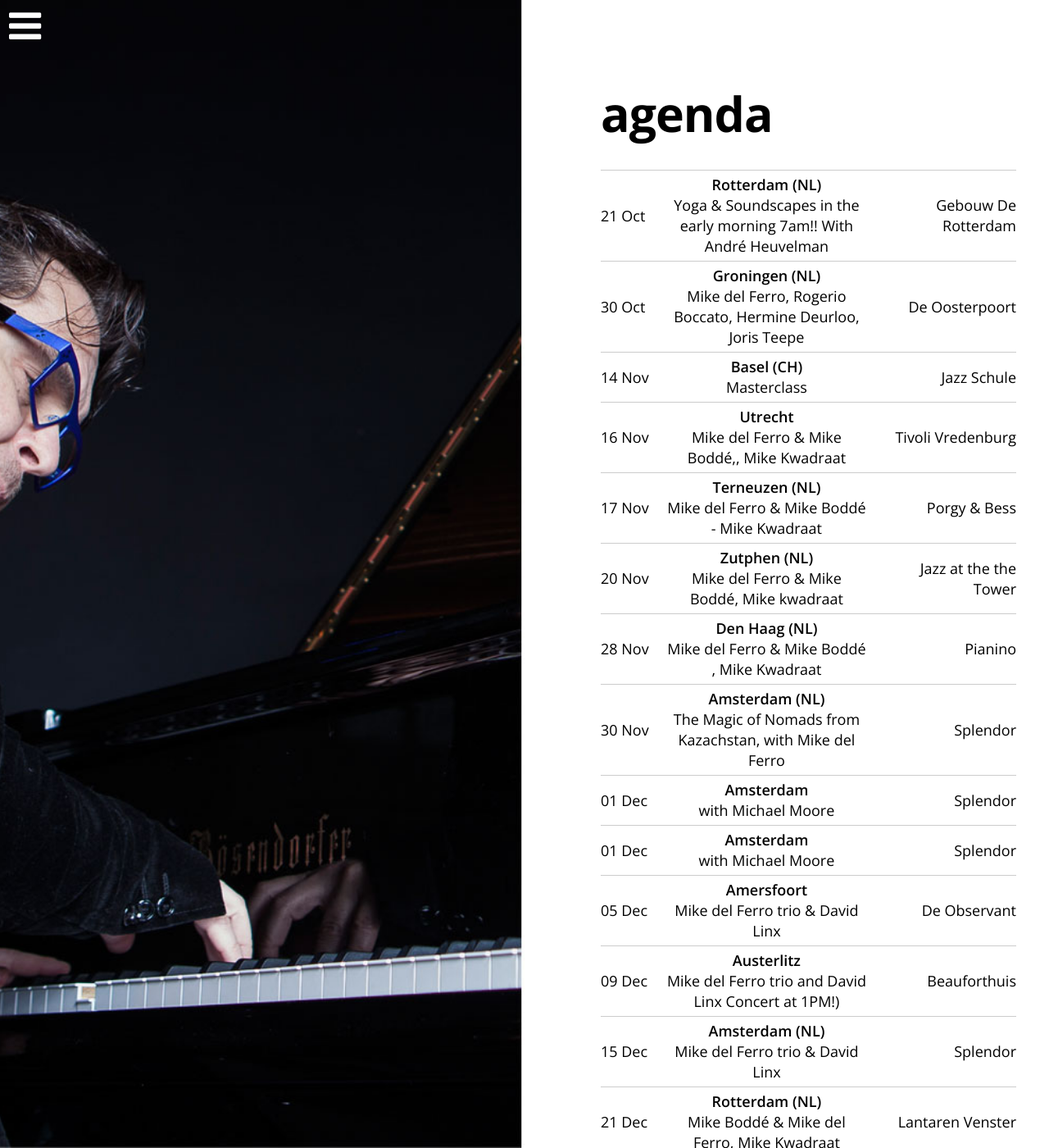
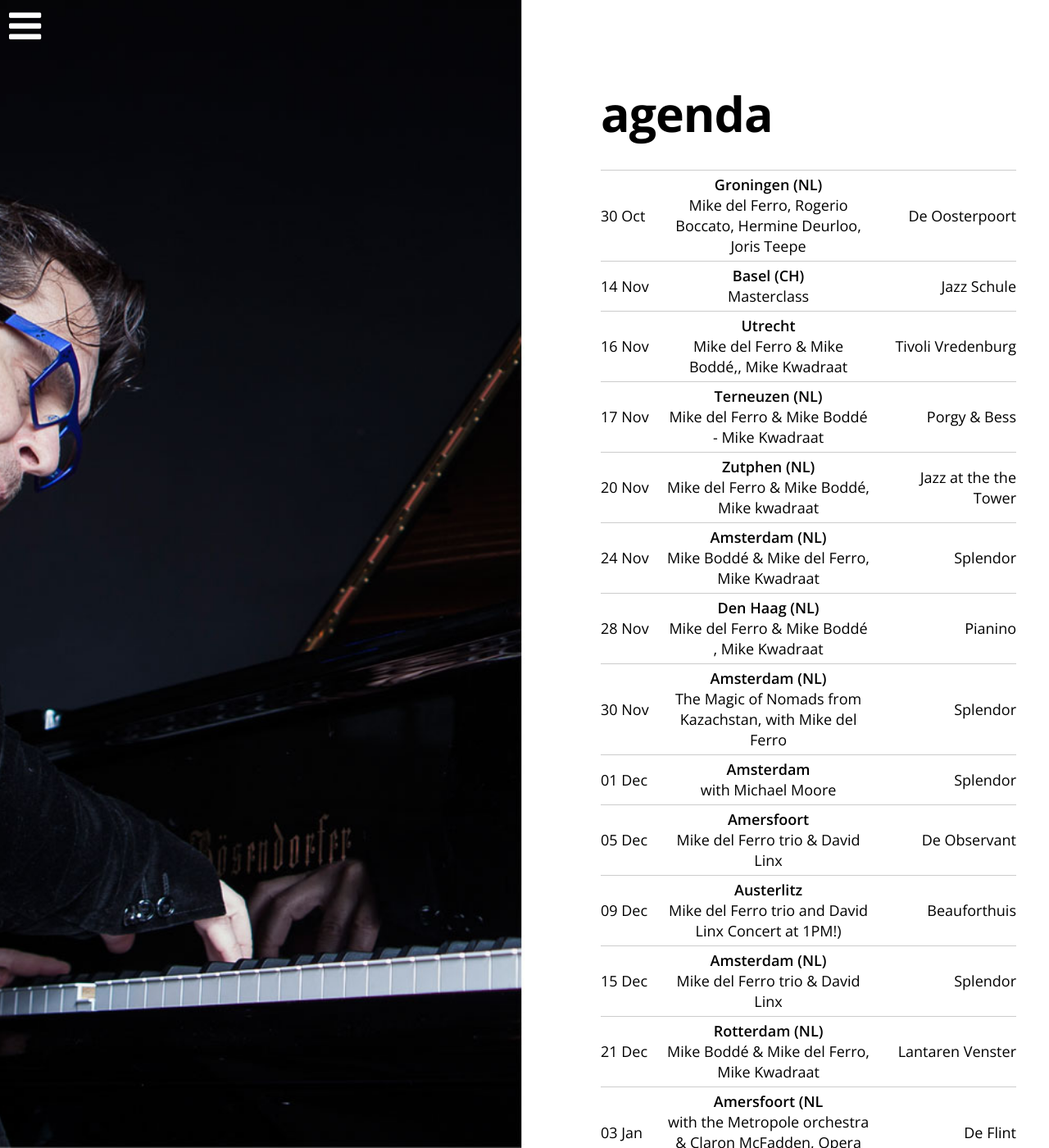
Before and after one commit to mikedelferro/website, a Jekyll site: the page built from agenda.html, in a window 1280 px wide and 1400 px high. Shown: the whole window at 82% size. Built offline with Jekyll 4.4.1, drawn with Linux system fonts in a browser that asks for light colours; nearby versions of some CDN libraries; some of the changed text lies outside the part shown.

Commit message:
Updated '_config.yml' via CloudCannon

```diff
--- a/_config.yml
+++ b/_config.yml
@@ -1,10 +1,9 @@
 gigs:
-  - title: Yoga & Soundscapes in the early morning 7am!! With André Heuvelman
-    date: 2018-10-21 07:00:00
-    location: Gebouw De Rotterdam
-    venue: Rotterdam (NL)
-    url: >-
-      http://www.rotterdamsphilharmonisch.nl/nl/concerten/andré-heuvelman-yoga-soundscapes
+  - title: 'Mike Boddé & Mike del Ferro, Mike Kwadraat'
+    date: 2018-11-24 20:30:00
+    location: Splendor
+    venue: Amsterdam (NL)
+    url: 'https://www.splendoramsterdam.com'
   - title: 'Tour Japan, May 2019, more details soon'
     date: 2019-05-12 20:00:00
     location:
@@ -95,8 +94,8 @@ gigs:
     location: Jazz at the the Tower
     venue: Zutphen (NL)
     url: 'https://www.facebook.com/jazzatthetower/'
-  - title: with Michael Moore
-    date: 2018-12-01 20:00:00
+  - title: solo recital in Amsterdam
+    date: 2019-02-02 20:30:00
     location: Splendor
     venue: Amsterdam
     url: www.splendoramsterdam.com
```
